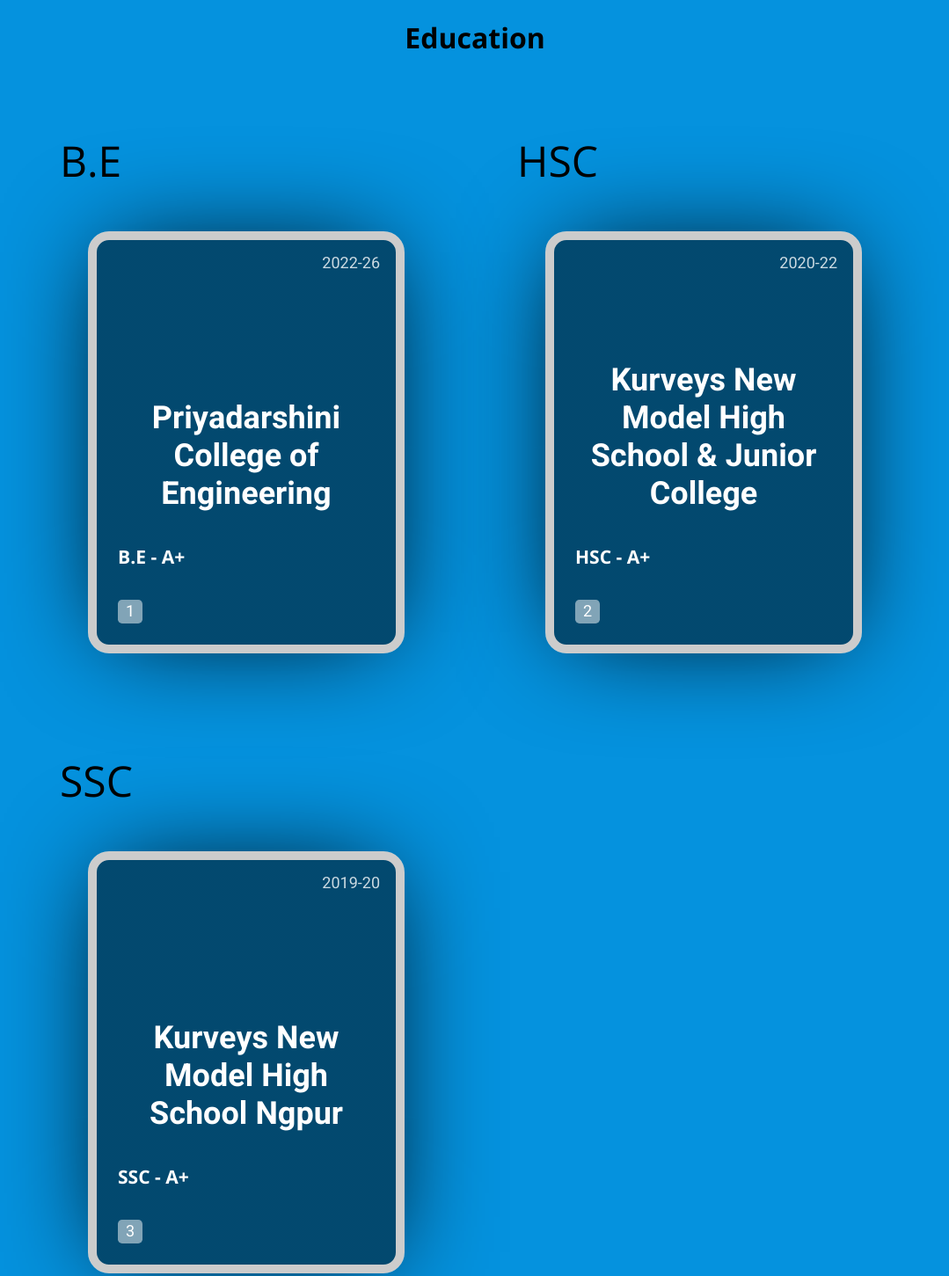
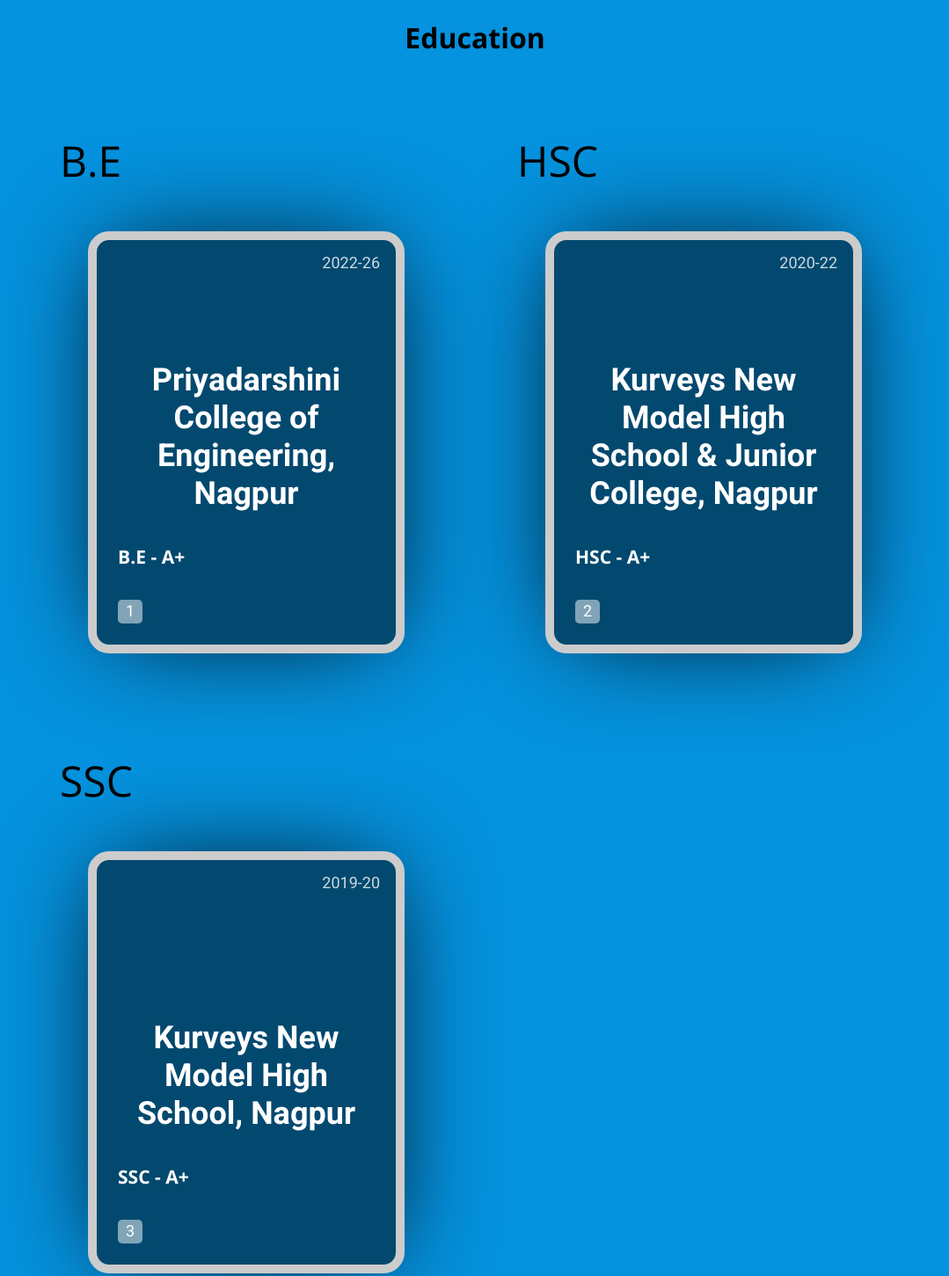
Before and after one commit to UmendraBisen2/Card, a plain HTML site: page index.html in a window 1280 px wide. Shown: the top 1451 px of the page at 88% size, without its empty margins (100-1179 px from the left). Drawn offline with nearby package versions, Linux system fonts and the light colour scheme.

Commit message:
Update index.html

```diff
--- a/index.html
+++ b/index.html
@@ -13,7 +13,7 @@
     <div class="num">B.E</div>
     <a class="card" href=" " style="--bg-img: url('')">
       <div>
-        <h1>Priyadarshini College of Engineering</h1>
+        <h1>Priyadarshini College of Engineering, Nagpur</h1>
        <h3> <p>B.E - A+</p></h3>
         <div class="date">2022-26</div>
         <div class="tags">
@@ -26,7 +26,7 @@
     <div class="num">HSC</div>
     <a class="card" href="" style="--bg-img: url('')">
       <div>
-        <h1>Kurveys New Model High School & Junior College</h1>
+        <h1>Kurveys New Model High School & Junior College, Nagpur</h1>
 
             <h3> <p>HSC - A+</p></h3>
         <div class="date">2020-22</div>
@@ -40,7 +40,7 @@
     <div class="num">SSC</div>
     <a class="card" href="" style="--bg-img: url('')">
       <div>
-        <h1>Kurveys New Model High School Ngpur</h1>
+        <h1>Kurveys New Model High School, Nagpur</h1>
         <h3> <p>SSC - A+</p></h3>
         <div class="date">2019-20</div>
         <div class="tags">
```
